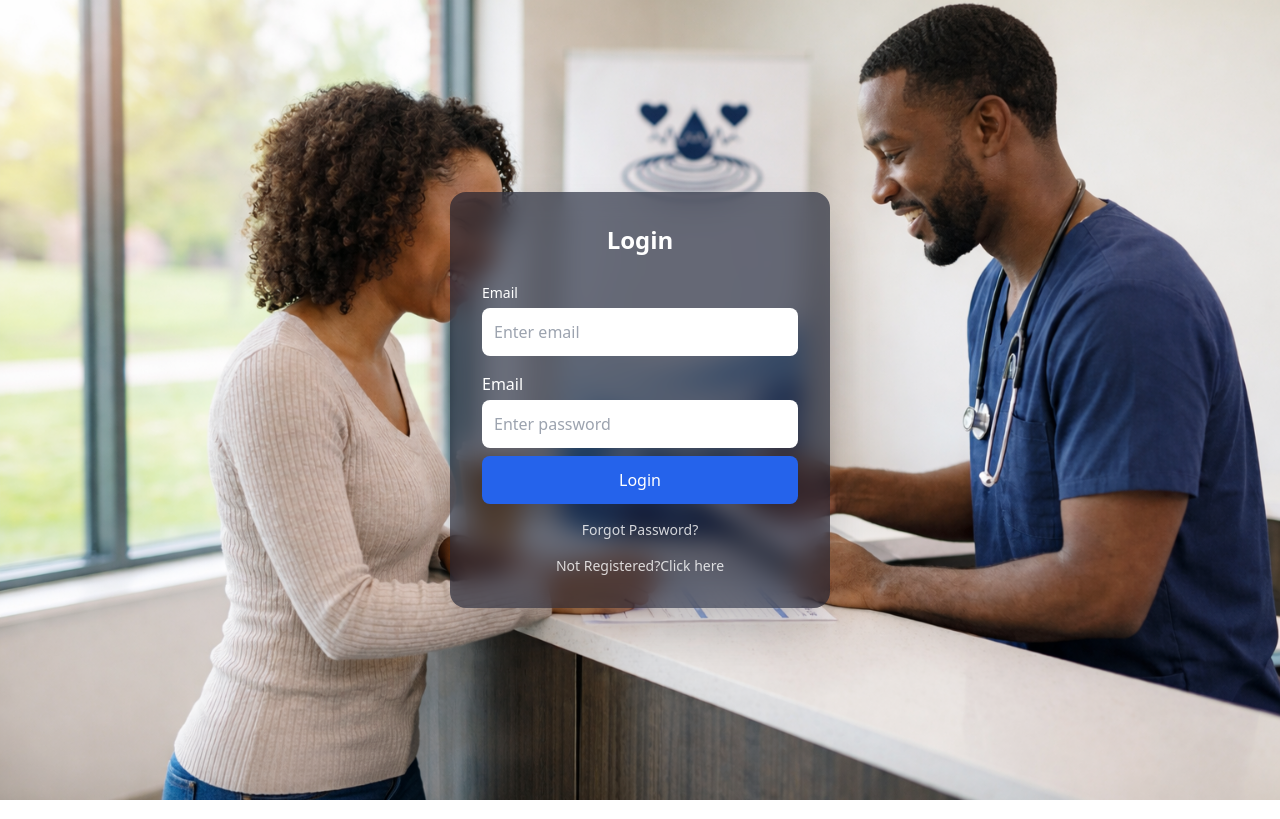
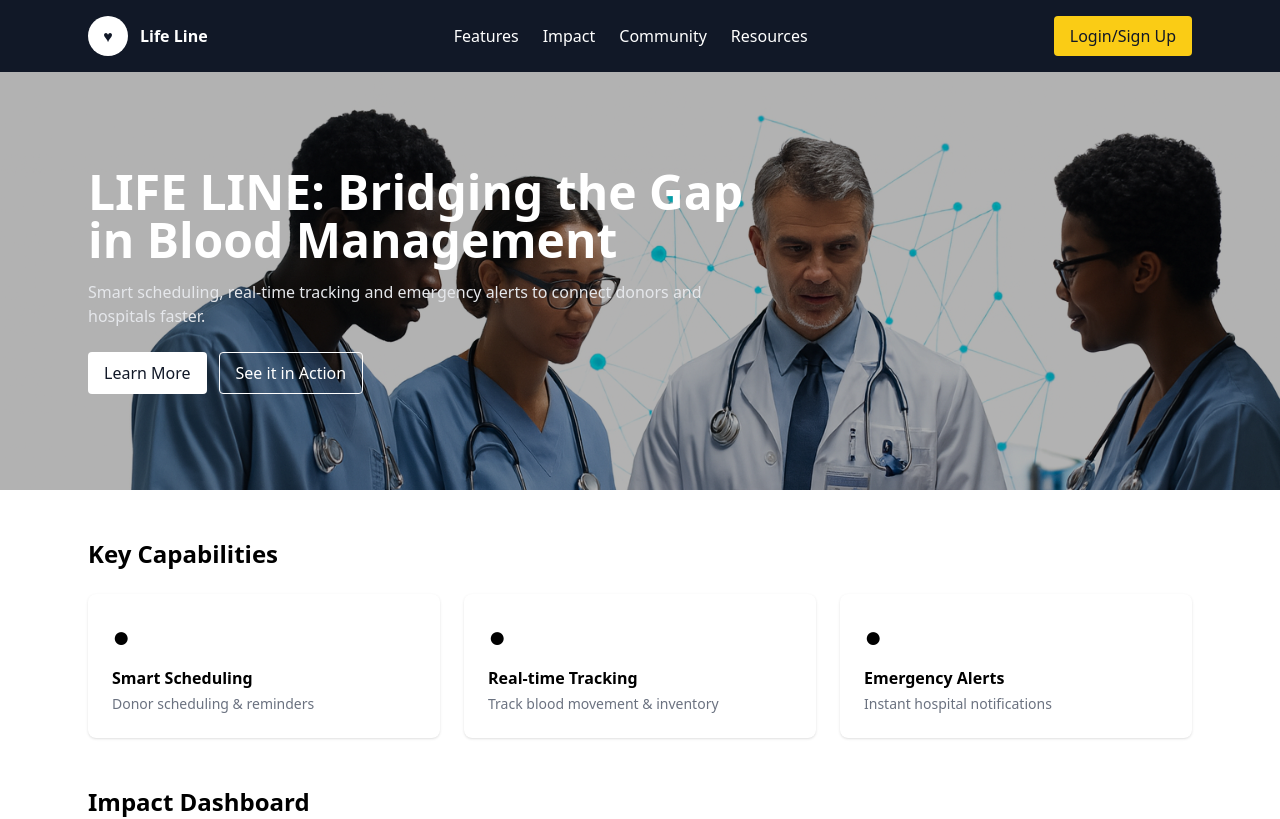
Before and after one commit to arvindyadav2028/Red-Pulse, a React (Vite) app in the folder client/: page / in a window 1280 px wide. Shown: the top 819 px of the page. Built offline with nearby package versions, Linux system fonts and the light colour scheme.

Commit message:
4thUpdate

```diff
--- a/client/src/App.jsx
+++ b/client/src/App.jsx
@@ -1,9 +1,7 @@
 import React from 'react'
 import HomePage from './pages/Home'
-import LoginPage from './pages/LoginPage'
-
 export default function App(){
   return (
-    <LoginPage/>
+    <HomePage/>
   )
 }
--- a/client/src/pages/Login.jsx
+++ /dev/null
@@ -1,47 +0,0 @@
-import { useState } from "react"
-import '../styles/login.css'
-export default function Login(){
-    const [isLogin, setIsLogin] = useState(true);
-    return(
-        <div className="container">
-            <div className="form-container">
-                <div className="form-toggle">
-
-                    <button
-                    className={isLogin ? "active" : ""}
-                    onClick={()=>setIsLogin(true)}
-                    >
-                     Login
-                    </button>
-                    <button
-                    className={!isLogin ? "active" : ""}
-                    onClick={()=>setIsLogin(false)}
-                    >
-                     Signup
-                    </button>
-                </div>
-                {isLogin ?
-                        <>
-                            <div className="form">
-                                <h2>Login</h2>
-                                <input type="email" placeholder="Enter email"/>
-                                <input type="password" placeholder="Enter Password"/>
-                                <a href="#">Forgot Password?</a>
-                                <button>Login</button>
-                                <p>Not a Member? <a href="#" onClick={()=>setIsLogin(false)}>Signup now</a></p>
-                            </div>
-                        </>:
-                        <>
-                        <div className="form">
-                            <h2>Sign Up</h2>
-                            <input type="email" placeholder="Enter email"/>
-                            <input type="password" placeholder="Enter Password"/>
-                            <input type="password" placeholder="Confirm Password"/>
-                            <button>Signup</button>
-                        </div>
-                    </>
-                 }
-            </div>
-        </div>
-    )
-}
```
Also changed, not shown: client/src/components/DonationChart.jsx (added), client/src/components/Leaderboard.jsx (added), client/src/components/StatCard.jsx (added), client/src/init/dummyData.js (added), client/src/layout/DashboardLayout.jsx (added), client/src/layout/Navbar.jsx (added), client/src/layout/Sidebar.jsx (added), client/src/pages/UserLanding.jsx (added).
